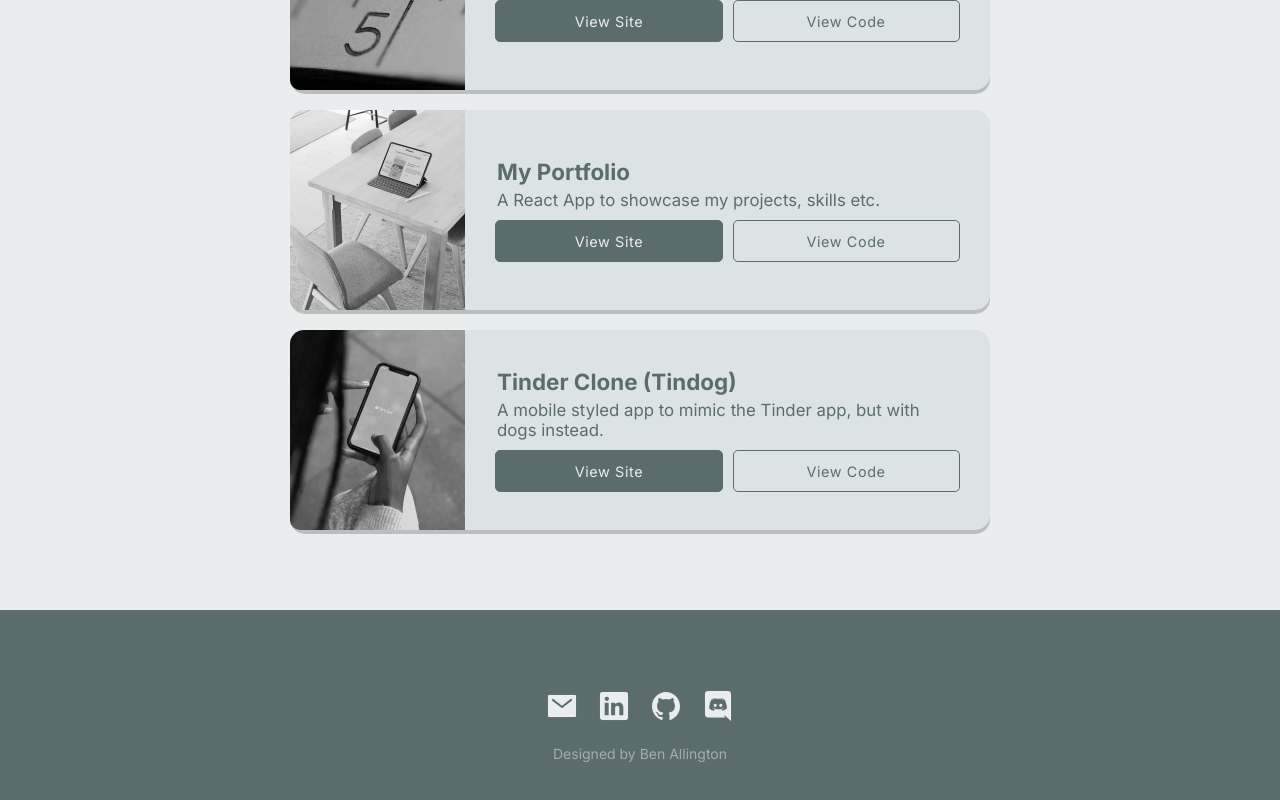
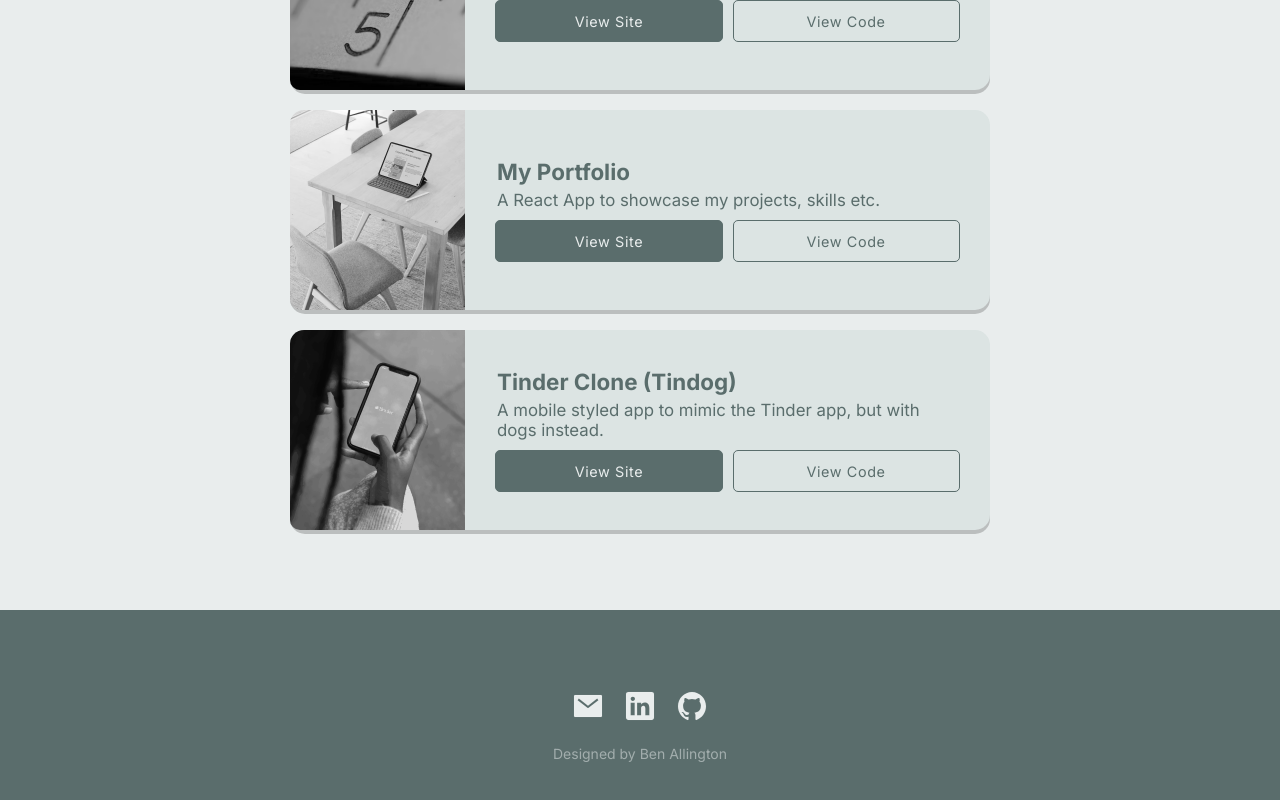
Before and after one commit to BenAllington95/my-portfolio-reactjs, a React (Create React App) app in the folder my-app/: page / in a window 1280 px wide. Shown: the part 3976-4776 px from the top of the page. Built offline with nearby package versions, Linux system fonts and the light colour scheme.

Commit message:
Remove discord links

```diff
--- a/my-app/src/About.js
+++ b/my-app/src/About.js
@@ -10,8 +10,7 @@ function About() {
             <p className="about-text">I began to code in 2021 through the Scrimba Front End Developer Course which guided me to create various websites using HTML, CSS, Javascript, and React.</p>
             <p className="about-text">Feel free to head to the <span className="accent-text"><a href="#projects">projects</a></span> section to see the sites I have made so far!</p>
             <h3 className="accent-text about-sub-heading">Hobbies</h3>
-            <p className="about-text">I’m an active person who enjoys playing and watching sports in my free time, my favourites being football, basketball and F1.
-</p>
+            <p className="about-text">I’m an active person who enjoys playing and watching sports in my free time, my favourites being football, basketball and F1.</p>
             <p className="about-text">I believe that my sporting background has always pushed me to improve myself in other areas.</p>
             <p className="about-text">If you would like to get in touch with me, the best way is by sending an email to <a href="mailto: benallington1995@gmail.com"><span className="accent-text">benallington1995@gmail.com</span></a>.</p>
           </div>
--- a/my-app/src/Footer.js
+++ b/my-app/src/Footer.js
@@ -8,7 +8,6 @@ function Footer() {
         <li className="footer-list-items"><a href="mailto: benallington1995@gmail.com"><ion-icon name="mail-sharp"></ion-icon></a></li>
         <li className="footer-list-items"><a href="https://www.linkedin.com/in/ben-allington" target="_blank" rel="noreferrer"><ion-icon name="logo-linkedin"></ion-icon></a></li>
         <li className="footer-list-items"><a href="https://www.github.com/BenAllington95" target="_blank" rel="noreferrer"><ion-icon name="logo-github"></ion-icon></a></li>
-        <li className="footer-list-items"><a href="https://discordapp.com/users/Ben#0462" target="_blank" rel="noreferrer"><ion-icon name="logo-discord"></ion-icon></a></li>
         </ul>
         <p className="footer-text">Designed by Ben Allington</p>
       </div>
--- a/my-app/src/Header.js
+++ b/my-app/src/Header.js
@@ -32,7 +32,6 @@ function Header(props) {
           <a href="mailto: benallington1995@gmail.com"><li className="hamburger-list-items"><ion-icon name="mail-sharp"></ion-icon></li></a>
           <a href="https://www.linkedin.com/in/ben-allington" target="_blank" rel="noreferrer"><li className="hamburger-list-items"><ion-icon name="logo-linkedin"></ion-icon></li></a>
           <a href="https://www.github.com/BenAllington95" target="_blank" rel="noreferrer"><li className="hamburger-list-items"><ion-icon name="logo-github"></ion-icon></li></a>
-          <a href="https://discordapp.com/users/Ben#0462" target="_blank" rel="noreferrer"><li className="hamburger-list-items"><ion-icon name="logo-discord"></ion-icon></li></a>
         </ul>
       </div>
       </div>
```
